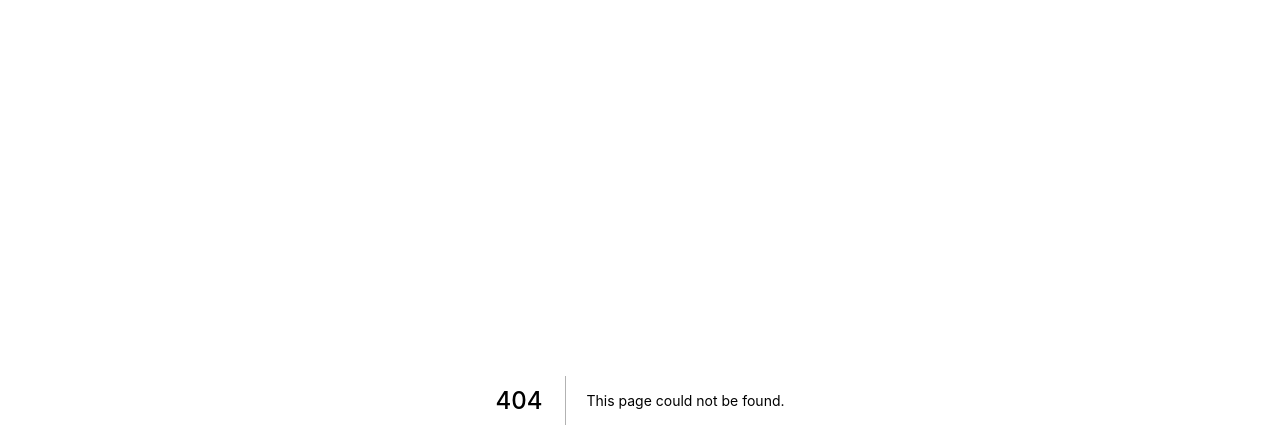
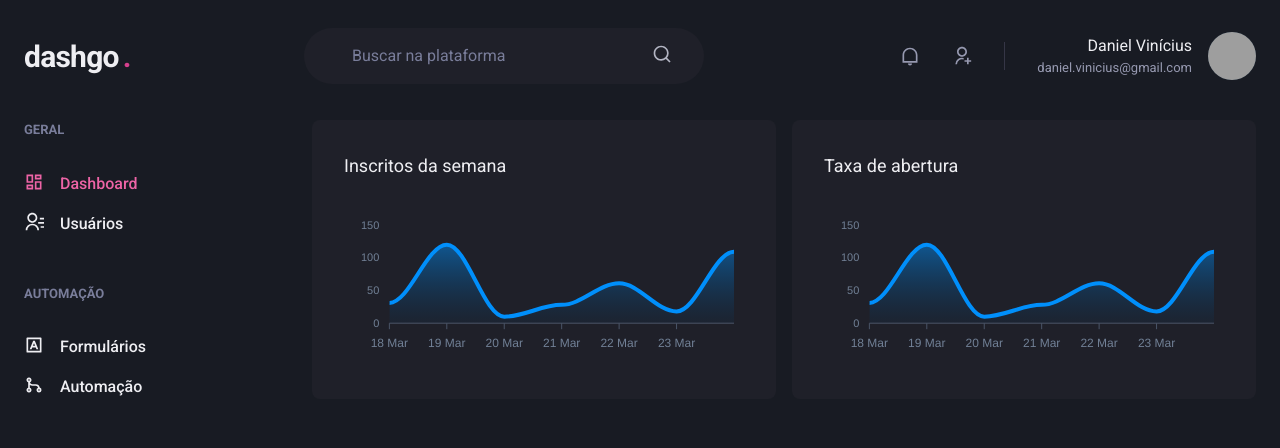
Before and after one commit to Daniel-Vinicius/Ignite-React, a Next.js app in the folder 04-dashgo/: page /dashboard in a window 1280 px wide. Before the commit this address had no page. Shown: the top 448 px of the page. Built offline with nearby package versions, Linux system fonts and the light colour scheme; grey boxes are pictures that could not be loaded.

Commit message:
Login e Dashboard

```diff
--- a/04-dashgo/package.json
+++ b/04-dashgo/package.json
@@ -12,10 +12,13 @@
     "@chakra-ui/react": "^1.4.2",
     "@emotion/react": "^11.1.5",
     "@emotion/styled": "^11.1.5",
+    "apexcharts": "^3.26.0",
     "framer-motion": "^4.1.0",
     "next": "10.1.2",
     "react": "17.0.2",
-    "react-dom": "17.0.2"
+    "react-apexcharts": "^1.3.7",
+    "react-dom": "17.0.2",
+    "react-icons": "^4.2.0"
   },
   "devDependencies": {
     "@types/node": "^14.14.37",
--- /dev/null
+++ b/04-dashgo/src/components/Header.tsx
@@ -0,0 +1,82 @@
+import { Flex, Input, Text, Icon, HStack, Box, Avatar } from "@chakra-ui/react";
+import {
+  RiNotificationLine,
+  RiSearchLine,
+  RiUserAddLine,
+} from "react-icons/ri";
+
+export function Header(): JSX.Element {
+  return (
+    <Flex
+      as="header"
+      w="100%"
+      maxWidth={1480}
+      h="20"
+      mx="auto"
+      mt="4"
+      align="center"
+      px="6"
+    >
+      <Text fontSize="3xl" fontWeight="bold" letterSpacing="tight" w="64">
+        dashgo
+        <Text as="span" ml="1" color="pink.500">
+          .
+        </Text>
+      </Text>
+
+      <Flex
+        as="label"
+        flex="1"
+        py="4"
+        px="8"
+        ml="6"
+        maxWidth={400}
+        alignSelf="center"
+        color="gray.200"
+        position="relative"
+        bg="gray.800"
+        borderRadius="full"
+      >
+        <Input
+          color="gray.50"
+          variant="unstyled"
+          px="4"
+          mr="4"
+          placeholder="Buscar na plataforma"
+          _placeholder={{ color: "gray.400" }}
+        />
+
+        <Icon as={RiSearchLine} fontSize={20} />
+      </Flex>
+
+      <Flex align="center" ml="auto">
+        <HStack
+          spacing="8"
+          mx="8"
+          pr="8"
+          py="1"
+          color="gray.300"
+          borderRightWidth={1}
+          borderColor="gray.700"
+        >
+          <Icon as={RiNotificationLine} fontSize="20" />
+          <Icon as={RiUserAddLine} fontSize="20" />
+        </HStack>
+        <Flex align="center">
+          <Box mr="4" textAlign="right">
+            <Text>Daniel Vinícius</Text>
+            <Text color="gray.300" fontSize="small">
+              daniel.vinicius@gmail.com
+            </Text>
+          </Box>
+
+          <Avatar
+            size="md"
+            name="Daniel Vinícius"
+            src="https://avatars.githubusercontent.com/u/66279500?v=4"
+          />
+        </Flex>
+      </Flex>
+    </Flex>
+  );
+}
--- /dev/null
+++ b/04-dashgo/src/components/Sidebar.tsx
@@ -0,0 +1,54 @@
+import { Box, Stack, Text, Link, Icon } from "@chakra-ui/react";
+import {
+  RiContactsLine,
+  RiDashboardLine,
+  RiGitMergeLine,
+  RiInputMethodLine,
+} from "react-icons/ri";
+
+export function Sidebar() {
+  return (
+    <Box as="aside" w="64" mr="8">
+      <Stack spacing="12" align="flex-start">
+        <Box>
+          <Text fontWeight="bold" color="gray.400" fontSize="small">
+            GERAL
+          </Text>
+          <Stack spacing="4" mt="8" align="stretch">
+            <Link display="flex" align="center" color="pink.400">
+              <Icon as={RiDashboardLine} fontSize="20" />
+              <Text ml="4" fontWeight="medium">
+                Dashboard
+              </Text>
+            </Link>
+            <Link display="flex" align="center">
+              <Icon as={RiContactsLine} fontSize="20" />
+              <Text ml="4" fontWeight="medium">
+                Usuários
+              </Text>
+            </Link>
+          </Stack>
+        </Box>
+        <Box>
+          <Text fontWeight="bold" color="gray.400" fontSize="small">
+            AUTOMAÇÃO
+          </Text>
+          <Stack spacing="4" mt="8" align="stretch">
+            <Link display="flex" align="center">
+              <Icon as={RiInputMethodLine} fontSize="20" />
+              <Text ml="4" fontWeight="medium">
+                Formulários
+              </Text>
+            </Link>
+            <Link display="flex" align="center">
+              <Icon as={RiGitMergeLine} fontSize="20" />
+              <Text ml="4" fontWeight="medium">
+                Automação
+              </Text>
+            </Link>
+          </Stack>
+        </Box>
+      </Stack>
+    </Box>
+  );
+}
--- /dev/null
+++ b/04-dashgo/src/pages/dashboard.tsx
@@ -0,0 +1,85 @@
+import { Box, Flex, SimpleGrid, Text, theme } from "@chakra-ui/react";
+import dynamic from "next/dynamic";
+import { Header } from "../components/Header";
+import { Sidebar } from "../components/Sidebar";
+
+const Chart = dynamic(() => import("react-apexcharts"), {
+  ssr: false,
+});
+
+const options = {
+  chart: {
+    toolbar: {
+      show: false,
+    },
+    zoom: {
+      enabled: false,
+    },
+    foreColor: theme.colors.gray[500],
+  },
+  grid: {
+    show: false,
+  },
+  dataLabels: {
+    enabled: false,
+  },
+  tooltip: {
+    enabled: false,
+  },
+  xaxis: {
+    type: "datetime",
+    axisBorder: {
+      color: theme.colors.gray[600],
+    },
+    axisTicks: {
+      color: theme.colors.gray[600],
+    },
+    categories: [
+      "2021-03-18T00:00:00.000Z",
+      "2021-03-19T00:00:00.000Z",
+      "2021-03-20T00:00:00.000Z",
+      "2021-03-21T00:00:00.000Z",
+      "2021-03-22T00:00:00.000Z",
+      "2021-03-23T00:00:00.000Z",
+      "2021-03-24T00:00:00.000Z",
+    ],
+  },
+  fill: {
+    opacity: 0.3,
+    type: "gradient",
+    gradient: {
+      shade: "dark",
+      opacityFrom: 0.7,
+      opacityTo: 0.3,
+    },
+  },
+};
+
+const series = [{ name: "series1", data: [31, 120, 10, 28, 61, 18, 109] }];
+
+export default function Dashboard(): JSX.Element {
+  return (
+    <Flex direction="column" h="100vh">
+      <Header />
+
+      <Flex w="100%" my="6" maxWidth={1480} mx="auto" px="6">
+        <Sidebar />
+
+        <SimpleGrid flex="1" gap="4" minChildWidth="320px" align="flex-start">
+          <Box p="8" bg="gray.800" borderRadius={8} pb="4">
+            <Text fontSize="lg" mb="4">
+              Inscritos da semana
+            </Text>
+            <Chart options={options} series={series} type="area" height={160} />
+          </Box>
+          <Box p="8" bg="gray.800" borderRadius={8} pb="4">
+            <Text fontSize="lg" mb="4">
+              Taxa de abertura
+            </Text>
+            <Chart options={options} series={series} type="area" height={160} />
+          </Box>
+        </SimpleGrid>
+      </Flex>
+    </Flex>
+  );
+}
```
Also changed, not shown: 04-dashgo/src/components/Form/Input.tsx (added, +32 -0 lines), 04-dashgo/src/pages/index.tsx (+31 -4 lines), 1 other file (tests, documents, lock files or other folders).
